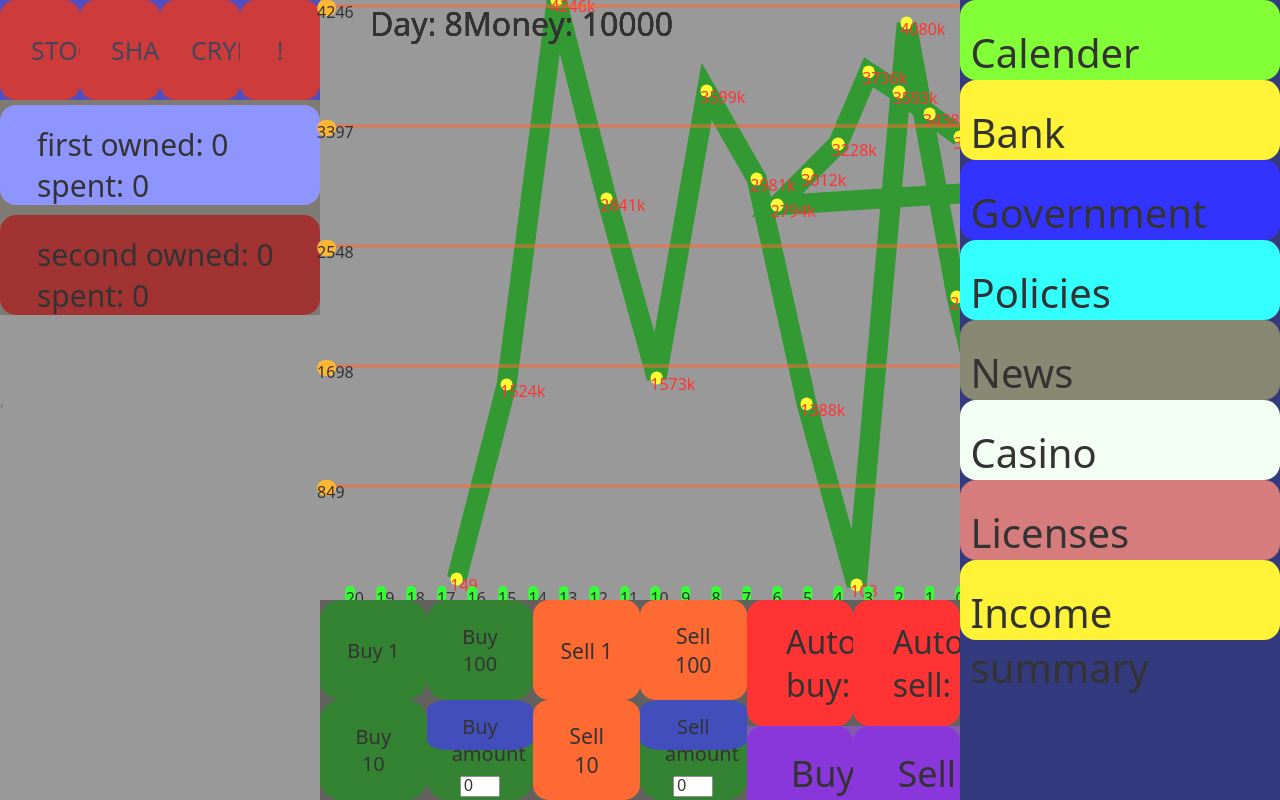
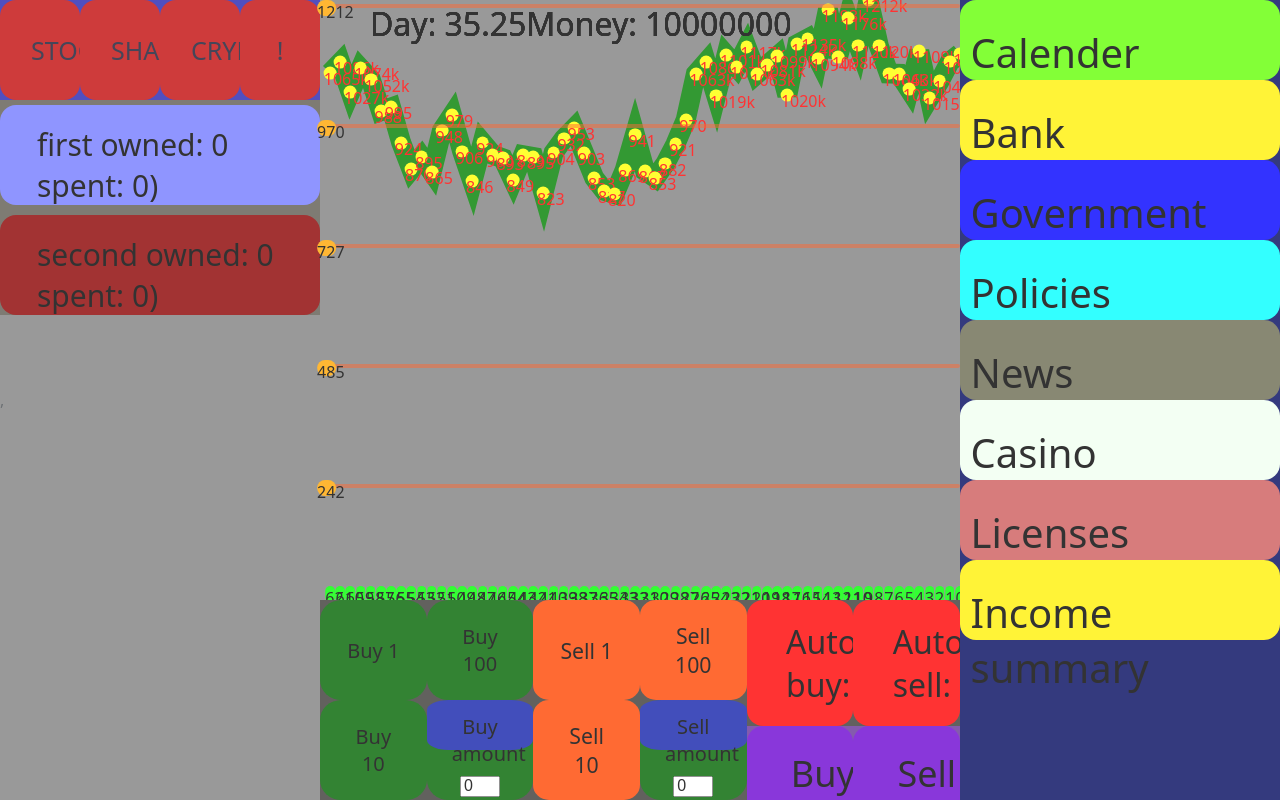
Before and after one commit to luddebudde/superb-transactions, a React (Vite) app: page / in a window 1280 px wide. Built offline with nearby package versions, Linux system fonts and the light colour scheme.

Commit message:
Readying up for dynamic prices

```diff
--- a/src/diverse/basic.ts
+++ b/src/diverse/basic.ts
@@ -35,4 +35,4 @@ export const origo: Vec2 = {
   y: 0,
 };
 
-export const pointCount = 21;
+export const pointCount = 63;
--- a/src/diverse/dayLoop/calculateNewPoint.ts
+++ b/src/diverse/dayLoop/calculateNewPoint.ts
@@ -14,7 +14,10 @@ export const calculateNewPoint = (
   const prevPoints: Point[] = currency.points;
   const previousValue = prevPoints[prevPoints.length - 1].value;
   const newValue =
-    previousValue * random(cryptoDrift.min, cryptoDrift.max, false);
+    // previousValue * random(cryptoDrift.min, cryptoDrift.max, false);
+    previousValue *
+    random(cryptoDrift.min, cryptoDrift.max, false) *
+    cryptoDrift.average;
 
   const newPoint = {
     id: prevPoints[prevPoints.length - 1].id + 1,
--- a/src/diverse/dayLoop/useGameLoop.tsx
+++ b/src/diverse/dayLoop/dayLoop.tsx
@@ -7,33 +7,39 @@ import {
 import { handleAutoTransaction } from "./handleAutoTransaction.ts";
 import { calculateNewPoint } from "./calculateNewPoint.ts";
 import { changeCryptoDrift } from "../priceDriver.ts";
+import { people } from "./people.ts";
 
 export let dayCount = 1;
 
-export const useGameLoop = (
+export const dayLoop = (
   graphRef: React.RefObject<HTMLDivElement | null>,
-  intervalMs = 750,
+  intervalMs = 40,
 ): { graphSize: { width: number; height: number }; xValues: axisValue[] } => {
   const [graphSize, setGraphSize] = useState({ width: 0, height: 0 });
   const [xValues, setXValues] = useState<axisValue[]>([
     { id: 0, pos: { x: 0, y: 0 }, color: "", value: 0, scale: 0 },
   ]);
+  const returnElements = { graphSize, xValues };
 
-  const { setCurrencies, buyCurrency, sellCurrency } = useCurrency();
+  const {
+    setCurrencies,
+    buyCurrency,
+    sellCurrency,
+    player,
+    setPlayer,
+    selectedCurrency,
+  } = useCurrency();
 
-  // Keep buyCurrency in a ref so the stable interval always calls the latest version
+  // Keep latest values in refs so the stable interval always sees current data
   const buyCurrencyRef = useRef(buyCurrency);
   const sellCurrencyRef = useRef(sellCurrency);
+  const playerRef = useRef(player);
   useEffect(() => {
     buyCurrencyRef.current = buyCurrency;
     sellCurrencyRef.current = sellCurrency;
-  }, [buyCurrency, sellCurrency]);
+    playerRef.current = player;
+  }, [buyCurrency, sellCurrency, player]);
 
-  // Stable interval — never recreated because:
-  //   • setCurrencies (useState setter) is guaranteed stable by React
-  //   • setGraphSize / setXValues are also stable setters
-  //   • we use functional update (prev =>) so we never read stale state
-  //   • graphRef is a ref, so always has the latest DOM node
   useEffect(() => {
     const interval = setInterval(() => {
       if (!graphRef.current) return;
@@ -43,11 +49,17 @@ export const useGameLoop = (
 
       const spacing = rect.width / pointCount;
 
+      // Capture per-currency computed values to update player state after
+      const lineData: Record<string, { newValue: number; maxValue: number }> =
+        {};
+
+      // buyCurrency(selectedCurrency, 1, people[0]);
+
       setCurrencies((prev) => {
         prev.forEach((currency) => {
           const maxValue = Math.max(...currency.points.map((p) => p.value));
 
-          if (!(dayCount % 21)) {
+          if (!(dayCount % 28)) {
             changeCryptoDrift();
           }
 
@@ -61,21 +73,17 @@ export const useGameLoop = (
 
           // Auto buying and selling
           const newValue = lastElement(currency.points).value;
+          const pc = playerRef.current.currencies[currency.label];
           handleAutoTransaction(
             currency,
+            pc,
             newValue,
             buyCurrencyRef,
             sellCurrencyRef,
           );
 
-          // Showing average spending
-          currency.averageSpendingLine = {
-            x: 0,
-            y:
-              rect.height -
-              rect.height *
-                (currency.averageSpending / Math.max(newValue, maxValue)),
-          };
+          // Store so setPlayer below can compute averageSpendingLine
+          lineData[currency.label as string] = { newValue, maxValue };
 
           //Y spaces
           const ySpacing = rect.height / 5;
@@ -88,8 +96,28 @@ export const useGameLoop = (
           }));
         });
 
-        // Returning points to update
         return [...prev];
+      });
+
+      // Immutably update averageSpendingLine in player for each currency
+      setPlayer((prev) => {
+        const updatedCurrencies = { ...prev.currencies };
+
+        Object.entries(lineData).forEach(([idStr, { newValue, maxValue }]) => {
+          const pc = updatedCurrencies[idStr];
+          if (!pc) return;
+          updatedCurrencies[idStr] = {
+            ...pc,
+            averageSpendingLine: {
+              x: 0,
+              y:
+                rect.height -
+                rect.height *
+                  (pc.averageSpending / Math.max(newValue, maxValue)),
+            },
+          };
+        });
+        return { ...prev, currencies: updatedCurrencies };
       });
 
       setXValues(
@@ -101,11 +129,11 @@ export const useGameLoop = (
           value: i,
         })),
       );
-      dayCount++;
+      dayCount += 0.25;
     }, intervalMs);
 
     return () => clearInterval(interval);
   }, []);
 
-  return { graphSize, xValues };
+  return returnElements;
 };
--- /dev/null
+++ b/src/diverse/dayLoop/people.ts
@@ -0,0 +1,12 @@
+import { random } from "../basic.ts";
+
+export const people = Array.from({ length: 100 }, (_, i) => ({
+  id: i,
+  name: `Item ${i}`,
+  money: random(5000, 50000),
+  income: random(1000, 10000),
+  crypto: {
+    first: 0,
+    second: 0,
+  },
+}));
--- a/src/react/mainScreen/currencyContext.tsx
+++ b/src/react/mainScreen/currencyContext.tsx
@@ -10,16 +10,19 @@ export type Point = {
   value: number;
 };
 
+// Market data only — no player-specific fields
 export type Currency = {
   type: string;
-  id: number;
   label: string;
+  points: Point[];
+  yValues: axisValue[];
+};
+
+// Per-currency ownership data for a player
+export type PlayerCurrency = {
   owned: number;
   averageSpending: number;
   averageSpendingLine: Vec2;
-  points: Point[];
-  yValues: axisValue[];
-
   customBuyAmount: number;
   customSellAmount: number;
   autoBuyStatus: boolean;
@@ -27,6 +30,13 @@ export type Currency = {
   autoBuyThreshold: number;
   autoSellThreshold: number;
 };
+
+// A player object holding money and all per-currency data
+export type Player = {
+  money: number;
+  currencies: Record<string, PlayerCurrency>;
+};
+
 export type axisValue = {
   id: number;
   pos: Vec2;
@@ -35,21 +45,23 @@ export type axisValue = {
   scale: number;
 };
 
-export const makeCurrency = (overrides: Partial<Currency> = {}): Currency => ({
-  type: "",
-  id: Math.random(),
-  label: "",
+export const makePlayerCurrency = (): PlayerCurrency => ({
   owned: 0,
   averageSpending: 0,
   averageSpendingLine: origo,
-  points: [],
-  yValues: [],
   customBuyAmount: 0,
   customSellAmount: 0,
   autoBuyStatus: false,
   autoSellStatus: false,
   autoBuyThreshold: 0,
   autoSellThreshold: 0,
+});
+
+export const makeCurrency = (overrides: Partial<Currency> = {}): Currency => ({
+  type: "",
+  label: "",
+  points: [],
+  yValues: [],
   ...overrides,
 });
 
@@ -63,7 +75,10 @@ export const CurrencyProvider = ({ children }: CurrencyProviderProps) => {
     null,
   );
   const [currencyType, setCurrencyType] = useState<string>("crypto");
-  const [money, setMoney] = useState(10000);
+  const [player, setPlayer] = useState<Player>({
+    money: 10000000,
+    currencies: {},
+  });
 
   const createCurrency = (label: string, type: string) => {
     const newCurrency: Currency = makeCurrency({
@@ -83,91 +98,136 @@ export const CurrencyProvider = ({ children }: CurrencyProviderProps) => {
         color: "yellow",
         value: random(0, 5000),
       })),
-
-      customBuyAmount: 0,
-      customSellAmount: 0,
-      autoBuyStatus: false,
-      autoSellStatus: false,
-      autoBuyThreshold: 0,
-      autoSellThreshold: 0,
     });
 
-    // createLogger(label);
-
-    console.log(newCurrency);
     setSelectedCurrency(newCurrency);
     setCurrencies((prev) => [...prev, newCurrency]);
+    // Create a fresh PlayerCurrency entry for this currency
+    setPlayer((prev) => ({
+      ...prev,
+      currencies: {
+        ...prev.currencies,
+        [newCurrency.label]: makePlayerCurrency(),
+      },
+    }));
   };
 
   const updateCurrency = (
     currency: Currency,
-    attribute: string,
+    attribute: keyof Currency,
     replacement: string | number | boolean | Vec2,
   ) => {
-    console.log(currency, attribute, replacement);
     setCurrencies((prev) =>
       prev.map((c) => {
-        if (c.id === currency.id) {
+        if (c.label === currency.label) {
           c = { ...c, [attribute]: replacement };
           setSelectedCurrency(c);
           return c;
-        } else {
-          return c;
         }
+        return c;
       }),
     );
   };
 
-  const buyCurrency = (currency: Currency, amount: number) => {
+  // Update a player-owned field (owned, averageSpending, autoBuy*, etc.)
+  const updatePlayerCurrency = (
+    currencyLabel: string,
+    attribute: keyof PlayerCurrency,
+    replacement: PlayerCurrency[keyof PlayerCurrency],
+  ) => {
+    setPlayer((prev) => ({
+      ...prev,
+      currencies: {
+        ...prev.currencies,
+        [currencyLabel]: {
+          ...prev.currencies[currencyLabel],
+          [attribute]: replacement,
+        },
+      },
+    }));
+  };
+
+  const buyCurrency = (currency: Currency, amount: number, buyer) => {
     const valuation = lastElement(currency.points).value;
-
-    setMoney((prevMoney) => {
-      const purchaseAbleAmount = Math.min(
-        Math.floor(prevMoney / valuation),
+    // console.log(buyer);
+    if (buyer !== player) {
+      const purchasableAmount = Math.min(
+        Math.floor(buyer.money / valuation),
         amount,
       );
-      if (!purchaseAbleAmount) return prevMoney;
+      if (!purchasableAmount) {
+        throw reportError("Buyer cannot afford any amount of this currency");
+      }
 
-      currency.averageSpending =
-        (currency.averageSpending * currency.owned +
-          valuation * purchaseAbleAmount) /
-        (currency.owned + purchaseAbleAmount);
+      const buyerCurrency = buyer.currencies[currency.label];
+      buyer.money -= valuation * purchasableAmount;
+      buyerCurrency.owned += purchasableAmount;
+    }
+    setPlayer(() => {
+      console.log(buyer);
+      const pc = buyer.currencies[currency.label];
+      if (!pc) return buyer;
+      const purchasableAmount = Math.min(
+        Math.floor(buyer.money / valuation),
+        amount,
+      );
 
-      updateCurrency(currency, "owned", currency.owned + purchaseAbleAmount);
-      return prevMoney - valuation * purchaseAbleAmount;
+      if (!purchasableAmount) return buyer;
+      const newAverageSpending =
+        (pc.averageSpending * pc.owned + valuation * purchasableAmount) /
+        (pc.owned + purchasableAmount);
+      return {
+        ...buyer,
+        money: buyer.money - valuation * purchasableAmount,
+        currencies: {
+          ...buyer.currencies,
+          [currency.label]: {
+            ...pc,
+            owned: pc.owned + purchasableAmount,
+            averageSpending: newAverageSpending,
+          },
+        },
+      };
     });
   };
 
-  const sellCurrency = (currency: Currency, amount: number) => {
+  const sellCurrency = (currency: Currency, amount: number, buyer) => {
     const valuation = lastElement(currency.points).value;
-
-    setMoney((prevMoney) => {
-      const sellableAmount = Math.min(amount, currency.owned);
-      if (!sellableAmount) return prevMoney;
-
-      const newOwned = currency.owned - sellableAmount;
-      currency.averageSpending = newOwned === 0 ? 0 : currency.averageSpending;
-
-      updateCurrency(currency, "owned", newOwned);
-      return prevMoney + valuation * sellableAmount;
+    setPlayer((prev) => {
+      const pc = prev.currencies[currency.label];
+      if (!pc) return prev;
+      const sellableAmount = Math.min(amount, pc.owned);
+      if (!sellableAmount) return prev;
+      const newOwned = pc.owned - sellableAmount;
+      return {
+        ...prev,
+        money: prev.money + valuation * sellableAmount,
+        currencies: {
+          ...prev.currencies,
+          [currency.label]: {
+            ...pc,
+            owned: newOwned,
+            averageSpending: newOwned === 0 ? 0 : pc.averageSpending,
+          },
+        },
+      };
     });
   };
-
-  // Fix time pause when buying
 
   return (
     <CurrencyContext.Provider
       value={{
         currencies,
         updateCurrency,
+        updatePlayerCurrency,
         setCurrencies,
         createCurrency,
         selectedCurrency,
         setSelectedCurrency,
         currencyType,
         setCurrencyType,
-        money,
-        setMoney,
+        player,
+        setPlayer,
         buyCurrency,
         sellCurrency,
       }}
@@ -176,6 +236,7 @@ export const CurrencyProvider = ({ children }: CurrencyProviderProps) => {
     </CurrencyContext.Provider>
   );
 };
+
 type CurrencyContextType = {
   currencies: Currency[];
   setCurrencies: React.Dispatch<React.SetStateAction<Currency[]>>;
@@ -184,14 +245,19 @@ type CurrencyContextType = {
   setSelectedCurrency: React.Dispatch<React.SetStateAction<Currency | null>>;
   currencyType: string;
   setCurrencyType: React.Dispatch<React.SetStateAction<string>>;
-  money: number;
-  setMoney: React.Dispatch<React.SetStateAction<number>>;
-  buyCurrency: (currency: Currency, amount: number) => void;
-  sellCurrency: (currency: Currency, amount: number) => void;
+  player: Player;
+  setPlayer: React.Dispatch<React.SetStateAction<Player>>;
+  buyCurrency: (currency: Currency, amount: number, buyer) => void;
+  sellCurrency: (currency: Currency, amount: number, buyer) => void;
   updateCurrency: (
     currency: Currency,
-    attribute: string,
+    attribute: keyof Currency,
     replacement: string | number | boolean | Vec2,
+  ) => void;
+  updatePlayerCurrency: (
+    currencyLabel: string,
+    attribute: keyof PlayerCurrency,
+    replacement: PlayerCurrency[keyof PlayerCurrency],
   ) => void;
 };
 
--- a/src/react/mainScreen/currencySelection.tsx
+++ b/src/react/mainScreen/currencySelection.tsx
@@ -10,6 +10,7 @@ export const CurrencySelection = () => {
     setSelectedCurrency,
     currencyType,
     setCurrencyType,
+    player,
   } = useCurrency();
 
   useEffect(() => {
@@ -68,7 +69,7 @@ export const CurrencySelection = () => {
       >
         {selectedCurrencies.map((c) => (
           <button
-            key={c.id}
+            key={c.label}
             className={
               "currencyButton " + (selectedCurrency === c ? "active" : "")
             }
@@ -78,9 +79,13 @@ export const CurrencySelection = () => {
           >
             {c.label}
             {"          owned: "}
-            {c.owned}
+            {player.currencies[c.label]?.owned ?? 0}
             {"          spent: "}
-            {Math.round(c.averageSpending * c.owned)}
+            {Math.round(
+              (player.currencies[c.label]?.averageSpending ?? 0) *
+                (player.currencies[c.label]?.owned ?? 0),
+            )}
+            )
           </button>
         ))}
       </div>
--- a/src/react/mainScreen/mainScreen.tsx
+++ b/src/react/mainScreen/mainScreen.tsx
@@ -1,6 +1,5 @@
 import { StockGraph } from "./stockGraph.tsx";
 import { TransactionArea } from "./transactionArea.tsx";
-import { CurrencyProvider } from "./currencyContext.tsx";
 import { CurrencySelection } from "./currencySelection.tsx";
 
 export type Props = {
--- a/src/react/mainScreen/stockGraph.tsx
+++ b/src/react/mainScreen/stockGraph.tsx
@@ -1,15 +1,18 @@
 import { useRef } from "react";
 import { convertPrefix } from "../../diverse/basic.ts";
 import { useCurrency } from "./currencyContext.tsx";
-import { dayCount, useGameLoop } from "../../diverse/dayLoop/useGameLoop.tsx";
+import { dayCount, dayLoop } from "../../diverse/dayLoop/dayLoop.tsx";
 
 export const StockGraph = () => {
   const graphRef = useRef<HTMLDivElement | null>(null);
-  const { selectedCurrency, money } = useCurrency();
-  const { graphSize, xValues } = useGameLoop(graphRef);
+  const { selectedCurrency, player } = useCurrency();
+  const { graphSize, xValues } = dayLoop(graphRef);
 
   const selectedPoints = selectedCurrency?.points ?? [];
   const selectedYValues = selectedCurrency?.yValues ?? [];
+  const pc = selectedCurrency
+    ? player.currencies[selectedCurrency.label as string]
+    : null;
 
   const linePoints = selectedPoints
     .map((p) => `${p.pos.x},${p.pos.y}`)
@@ -79,7 +82,7 @@ export const StockGraph = () => {
           key={"averageSpendingLine"}
           style={{
             position: "absolute",
-            top: selectedCurrency.averageSpendingLine.y,
+            top: pc.averageSpendingLine.y,
             left: 0,
             color: "black",
             backgroundColor: "brown",
@@ -92,7 +95,7 @@ export const StockGraph = () => {
           }}
           className="graphPoint"
         >
-          {Math.round(selectedCurrency?.averageSpending)}
+          {Math.round(pc?.averageSpending ?? 0)}
         </div>
       </div>
       {selectedYValues.map((p) => (
@@ -144,7 +147,7 @@ export const StockGraph = () => {
             }}
           >
             Day: {dayCount}
-            Money: {Math.round(money)}
+            Money: {Math.round(player.money)}
           </div>
         </div>
       ))}
--- a/src/react/mainScreen/transactionArea.tsx
+++ b/src/react/mainScreen/transactionArea.tsx
@@ -1,10 +1,18 @@
-import { useCurrency } from "./currencyContext.tsx";
+import { makePlayerCurrency, useCurrency } from "./currencyContext.tsx";
 
 export const TransactionArea = () => {
-  const { updateCurrency, selectedCurrency, buyCurrency, sellCurrency } =
-    useCurrency();
+  const {
+    updatePlayerCurrency,
+    selectedCurrency,
+    buyCurrency,
+    sellCurrency,
+    player,
+  } = useCurrency();
 
   if (selectedCurrency === null) return;
+
+  const pc = player.currencies[selectedCurrency.label] ?? makePlayerCurrency();
+
   return (
     <div
       id={"transaction"}
@@ -34,21 +42,23 @@ export const TransactionArea = () => {
         <button
           id={"1"}
           className={"transactionBuyButton"}
-          onClick={() => buyCurrency(selectedCurrency, 1)}
+          onClick={() => {
+            buyCurrency(selectedCurrency, 1, player);
+          }}
         >
           Buy 1
         </button>
         {/*Buy 10*/}
         <button
           className={"transactionBuyButton"}
-          onClick={() => buyCurrency(selectedCurrency, 10)}
+          onClick={() => buyCurrency(selectedCurrency, 10, player)}
         >
           Buy 10
         </button>
         {/*Buy 100*/}
         <button
           className={"transactionBuyButton"}
-          onClick={() => buyCurrency(selectedCurrency, 100)}
+          onClick={() => buyCurrency(selectedCurrency, 100, player)}
         >
           Buy 100
         </button>
@@ -62,7 +72,7 @@ export const TransactionArea = () => {
               borderRadius: "20%",
             }}
             onClick={() => {
-              buyCurrency(selectedCurrency, selectedCurrency.customBuyAmount);
+              buyCurrency(selectedCurrency, pc.customBuyAmount, player);
             }}
             // Add custom buy
           >
@@ -70,10 +80,10 @@ export const TransactionArea = () => {
           </button>
           <input
             type={"number"}
-            value={selectedCurrency.customBuyAmount}
+            value={pc.customBuyAmount}
             onChange={(e) =>
-              updateCurrency(
-                selectedCurrency,
+              updatePlayerCurrency(
+                selectedCurrency.label,
                 "customBuyAmount",
                 Number(e.currentTarget.value) || 0,
               )
@@ -100,21 +110,21 @@ export const TransactionArea = () => {
         {/*Sell 1*/}
         <button
           className={"transactionSellButton"}
-          onClick={() => sellCurrency(selectedCurrency, 1)}
+          onClick={() => sellCurrency(selectedCurrency, 1, player)}
         >
           Sell 1
         </button>
         {/*Sell 10*/}
         <button
           className={"transactionSellButton"}
-          onClick={() => sellCurrency(selectedCurrency, 10)}
+          onClick={() => sellCurrency(selectedCurrency, 10, player)}
         >
           Sell 10
         </button>
         {/*Sell 100*/}
         <button
           className={"transactionSellButton"}
-          onClick={() => sellCurrency(selectedCurrency, 100)}
+          onClick={() => sellCurrency(selectedCurrency, 100, player)}
         >
           Sell 100
         </button>
@@ -129,7 +139,7 @@ export const TransactionArea = () => {
               borderRadius: "20%",
             }}
             onClick={() => {
-              sellCurrency(selectedCurrency, selectedCurrency.customSellAmount);
+              sellCurrency(selectedCurrency, pc.customSellAmount, player);
             }}
             // Add custom buy
           >
@@ -137,10 +147,10 @@ export const TransactionArea = () => {
           </button>
           <input
             type={"number"}
-            value={selectedCurrency.customSellAmount}
+            value={pc.customSellAmount}
             onChange={(e) =>
-              updateCurrency(
-                selectedCurrency,
+              updatePlayerCurrency(
+                selectedCurrency.label,
                 "customSellAmount",
                 Number(e.currentTarget.value) || 0,
               )
@@ -167,14 +177,14 @@ export const TransactionArea = () => {
           <button
             className={"activateAutoTransactionButton"}
             style={{
-              backgroundColor: selectedCurrency.autoBuyStatus ? "green" : "red",
+              backgroundColor: pc.autoBuyStatus ? "green" : "red",
               flex: 1,
             }}
             onClick={() => {
-              updateCurrency(
-                selectedCurrency,
+              updatePlayerCurrency(
+                selectedCurrency.label,
                 "autoBuyStatus",
-                !selectedCurrency.autoBuyStatus,
+                !pc.autoBuyStatus,
               );
             }}
           >
@@ -183,16 +193,14 @@ export const TransactionArea = () => {
           <button
             className={"activateAutoTransactionButton"}
             style={{
-              backgroundColor: selectedCurrency.autoSellStatus
-                ? "green"
-                : "red",
+              backgroundColor: pc.autoSellStatus ? "green" : "red",
               flex: 1,
             }}
             onClick={() => {
-              updateCurrency(
-                selectedCurrency,
+              updatePlayerCurrency(
+                selectedCurrency.label,
                 "autoSellStatus",
-                !selectedCurrency.autoSellStatus,
+                !pc.autoSellStatus,
               );
             }}
           >
@@ -214,10 +222,10 @@ export const TransactionArea = () => {
             <input
               type={"number"}
               style={{ width: "30%", outline: "none", scale: "1.25" }}
-              value={selectedCurrency.autoBuyThreshold}
+              value={pc.autoBuyThreshold}
               onChange={(e) =>
-                updateCurrency(
-                  selectedCurrency,
+                updatePlayerCurrency(
+                  selectedCurrency.label,
                   "autoBuyThreshold",
                   Number(e.currentTarget.value) || 0,
                 )
@@ -239,10 +247,10 @@ export const TransactionArea = () => {
             <input
               type={"number"}
               style={{ width: "30%", outline: "none", scale: "1.25" }}
-              value={selectedCurrency.autoSellThreshold}
+              value={pc.autoSellThreshold}
               onChange={(e) =>
-                updateCurrency(
-                  selectedCurrency,
+                updatePlayerCurrency(
+                  selectedCurrency.label,
                   "autoSellThreshold",
                   Number(e.currentTarget.value) || 0,
                 )
```
Also changed, not shown: src/diverse/dayLoop/handleAutoTransaction.ts (+6 -3 lines), src/diverse/priceDriver.ts (+19 -7 lines).
